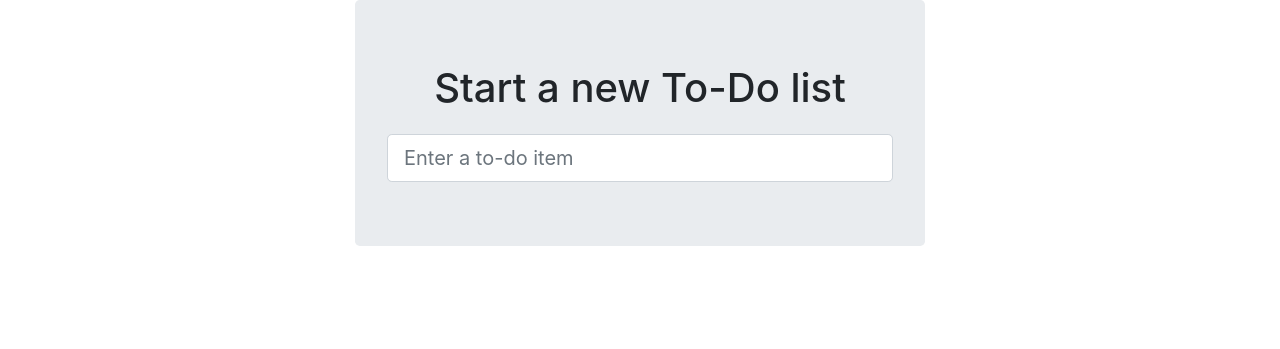
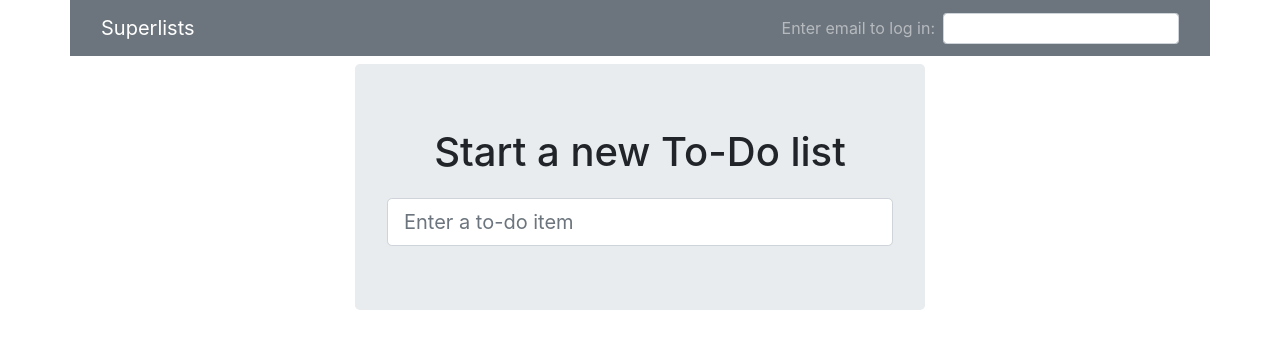
Before and after one commit to Winand/tdd_book, a Django app: page / in a window 1280 px wide. Shown: the top 349 px of the page. Run offline with Django 3.2, Linux system fonts and the light colour scheme; some libraries are stand-ins or nearby versions.

Commit message:
Navbar with email field

```diff
--- a/lists/templates/base.html
+++ b/lists/templates/base.html
@@ -10,6 +10,16 @@
     <body>
         <div class="container">
 
+            <nav class="row navbar navbar-expand-lg navbar-dark bg-secondary mb-2" role="navigation">
+                <div class="container-fluid">
+                    <a class="navbar-brand" href="/">Superlists</a>
+                    <form class="form-inline" method="POST" action="#">
+                        <span class="navbar-text mr-2">Enter email to log in:</span>
+                        <input class="form-control form-control-sm" name="email" type="text"/>
+                        {% csrf_token %}
+                    </form>
+                </div>
+            </nav>
             <div class="row">
                 <div class="col-lg-6 offset-lg-3 jumbotron">
                     <div class="text-center">
```
